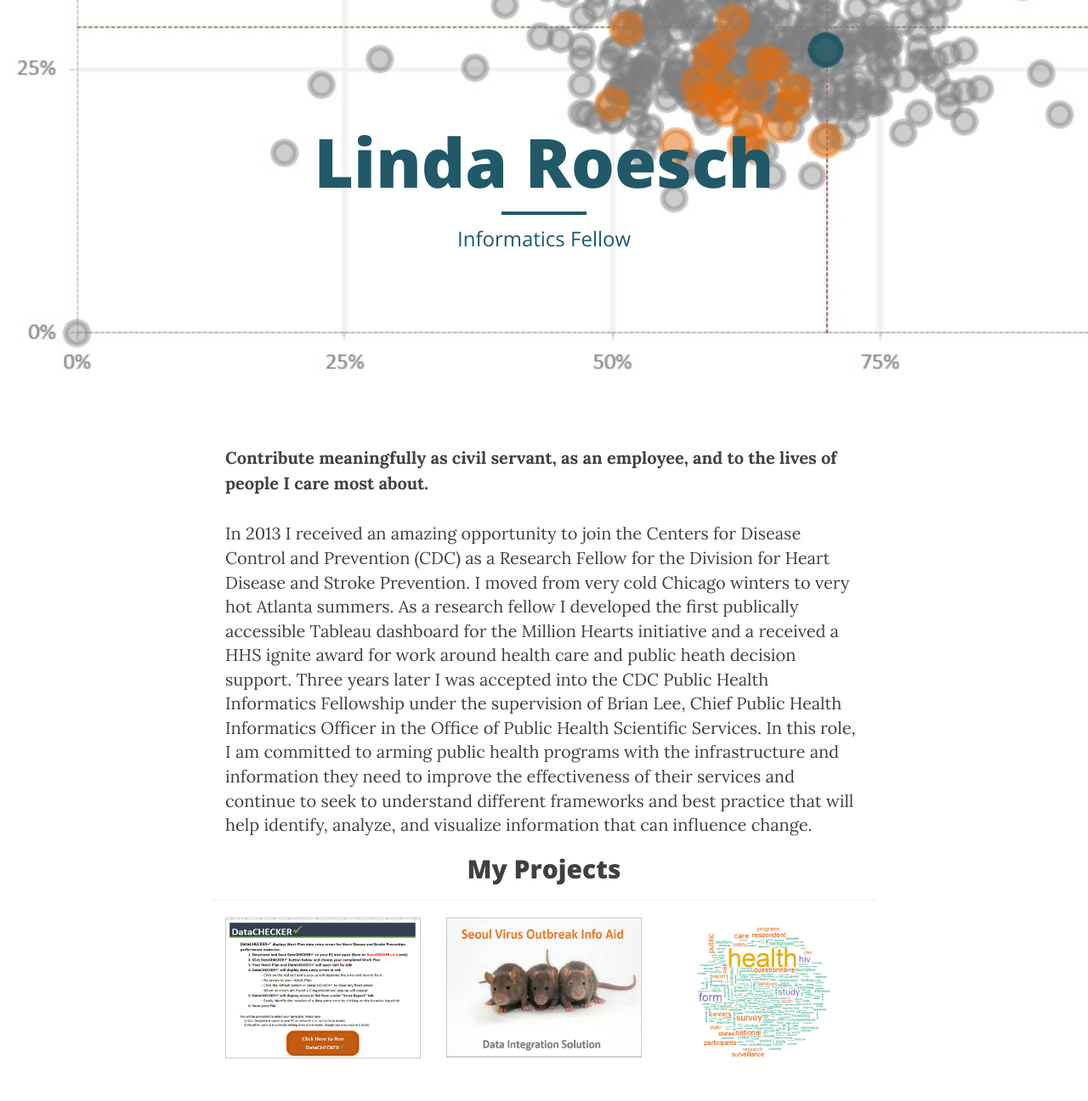
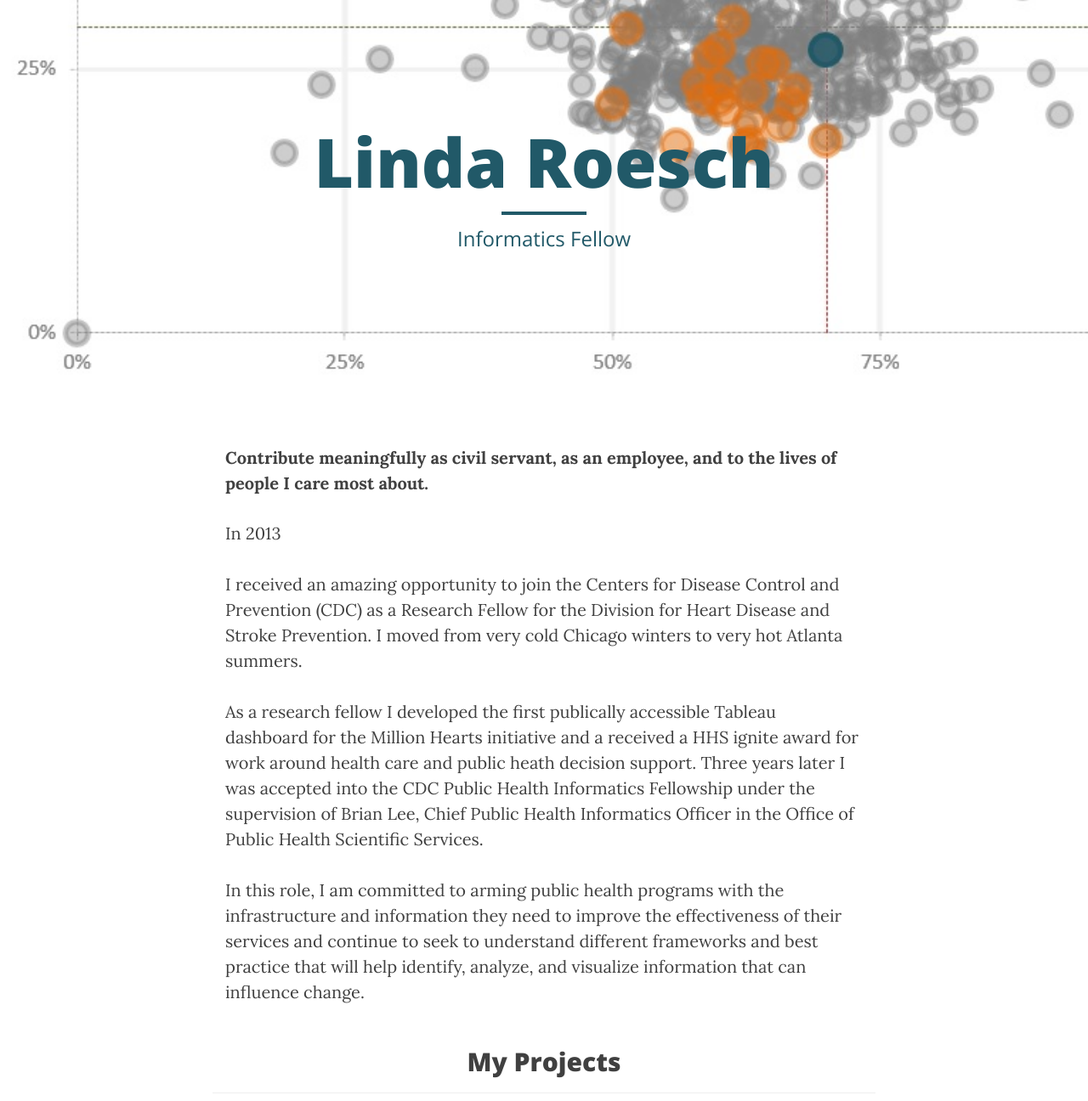
Before and after one commit to lindaroesch/lindaroesch.github.io, a Jekyll site: the page built from index.html, in a window 1280 px wide and 1400 px high, cut to the strip 104-1400 px from the top of the window. Shown: the whole strip at 85% size. Built offline with Jekyll 4.4.1, drawn with Linux system fonts in a browser that asks for light colours; nearby versions of some CDN libraries.

```diff
--- a/index.html
+++ b/index.html
@@ -14,25 +14,25 @@ description: "Informatics Fellow"
 		</p>
 
 
-In 2013 I received an amazing
+In 2013 <p>I received an amazing
 opportunity to join the Centers for Disease Control and Prevention (CDC) as a
 Research Fellow for the Division
 for Heart Disease and Stroke Prevention.
-I moved from very cold Chicago winters to very hot Atlanta summers.
+		I moved from very cold Chicago winters to very hot Atlanta summers. </p>
 
-As a research fellow
+<p>As a research fellow
 I developed the first publically accessible Tableau dashboard for the Million
 Hearts initiative and a received a HHS ignite award for work around health care
 and public heath decision support. Three years later I was accepted into
 the CDC Public Health Informatics Fellowship under the supervision of Brian Lee,
 Chief Public Health Informatics Officer in the Office of Public Health
-Scientific Services.
+	Scientific Services. </p>
 
-In this role, I am committed to arming public health
+<p>In this role, I am committed to arming public health
 programs with the infrastructure and information they need to improve the
 effectiveness of their services and continue to seek to understand different
 frameworks and best practice that will help identify, analyze, and visualize
-information that can influence change.
+	information that can influence change. </p>
 
 
 	</div>
```
